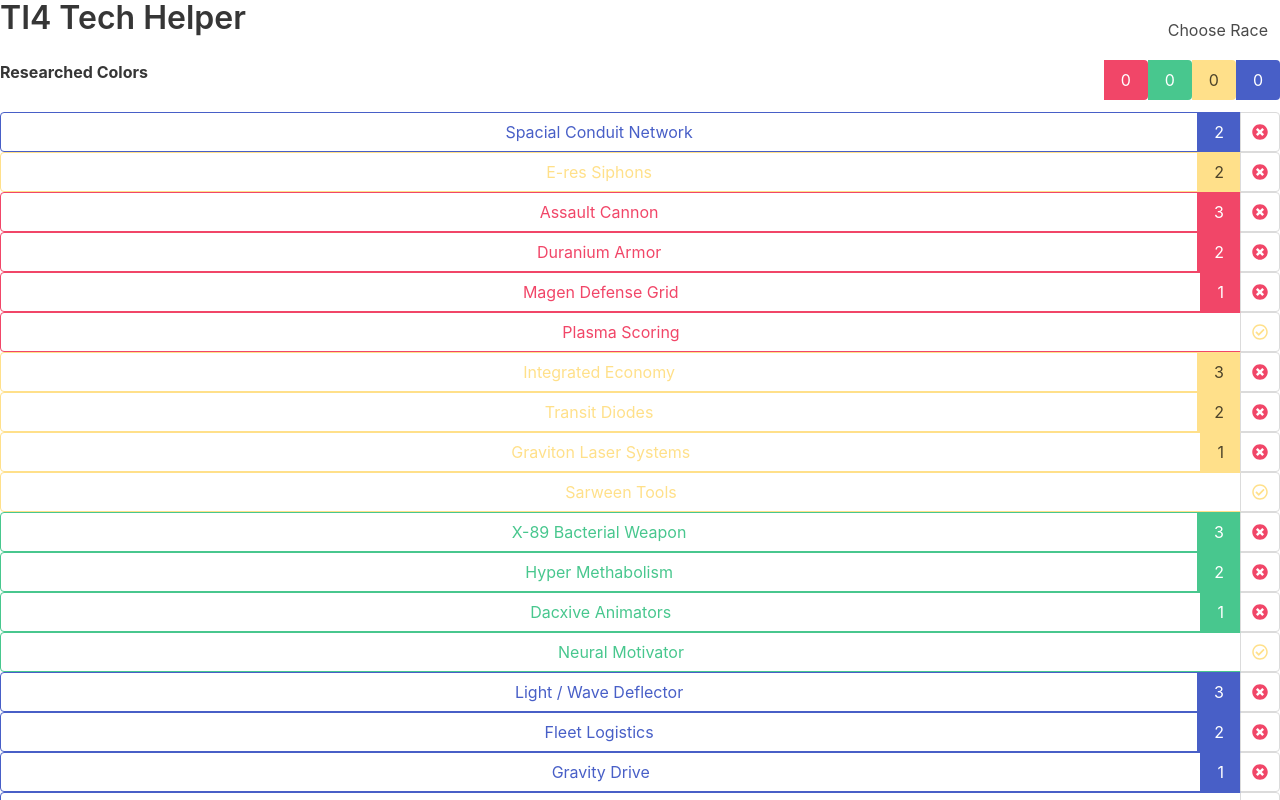
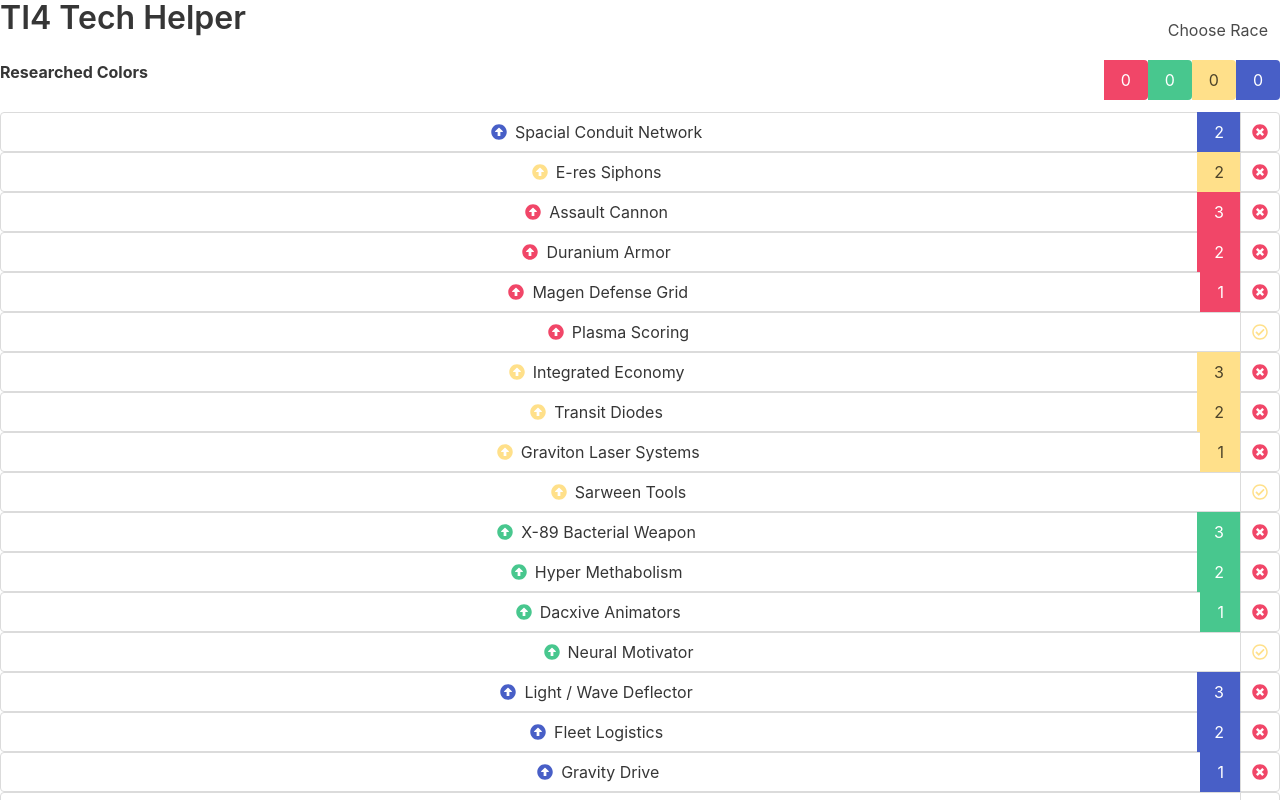
Before and after one commit to 6u66a/TI4, an Angular app: page /tech/1 in a window 1280 px wide. Shown: the top 800 px of the page. Built offline with nearby package versions, Linux system fonts and the light colour scheme.

Commit message:
desgin changes

```diff
--- a/src/app/tech-picker/tech/tech.component.html
+++ b/src/app/tech-picker/tech/tech.component.html
@@ -1,6 +1,11 @@
 <div class="field has-addons">
   <p class="control is-expanded">
-    <button [ngClass]="techColorClasses" class="button is-fullwidth is-outlined" (click)="descriptionToggle()">{{tech.tech.name}}</button>
+    <button class="button is-fullwidth" (click)="descriptionToggle()">
+      <span *ngIf="tech.tech.provides!=null" [ngClass]="techColorClasses" class="icon is-medium">
+        <i class="fas fa-arrow-alt-circle-up"></i>
+      </span>
+      <span>{{tech.tech.name}}</span>
+    </button>
   </p>
   <p class="control">
     <app-tech-color [techColors]="tech.tech.requirements"></app-tech-color>
--- a/src/app/tech-picker/tech/tech.component.ts
+++ b/src/app/tech-picker/tech/tech.component.ts
@@ -24,10 +24,10 @@ export class TechComponent implements OnInit {
 
   setTechColorClasses() {
     this.techColorClasses = {
-      "is-danger": this.tech.tech.provides === TechColor.red,
-      "is-success": this.tech.tech.provides === TechColor.green,
-      "is-warning": this.tech.tech.provides === TechColor.yellow,
-      "is-link": this.tech.tech.provides === TechColor.blue,
+      "has-text-danger": this.tech.tech.provides === TechColor.red,
+      "has-text-success": this.tech.tech.provides === TechColor.green,
+      "has-text-warning": this.tech.tech.provides === TechColor.yellow,
+      "has-text-link": this.tech.tech.provides === TechColor.blue,
     }
   }
 
```
